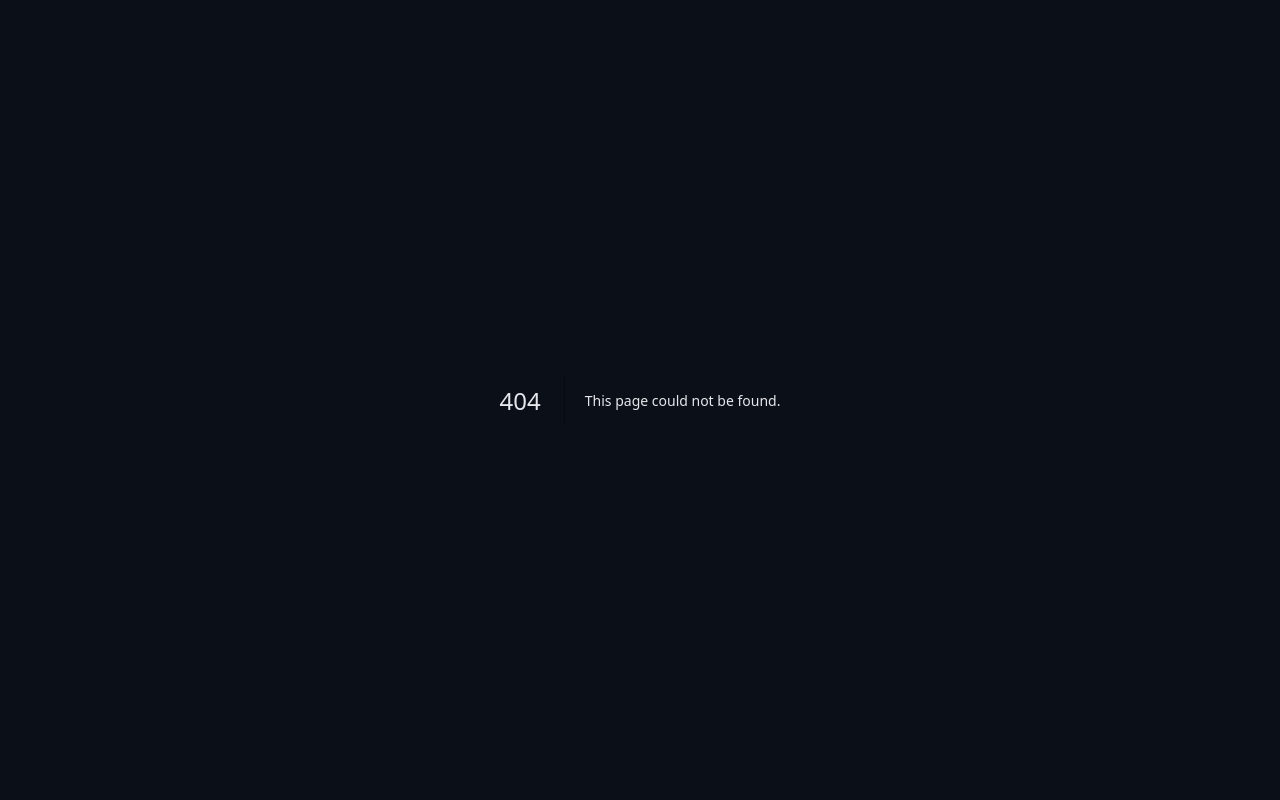
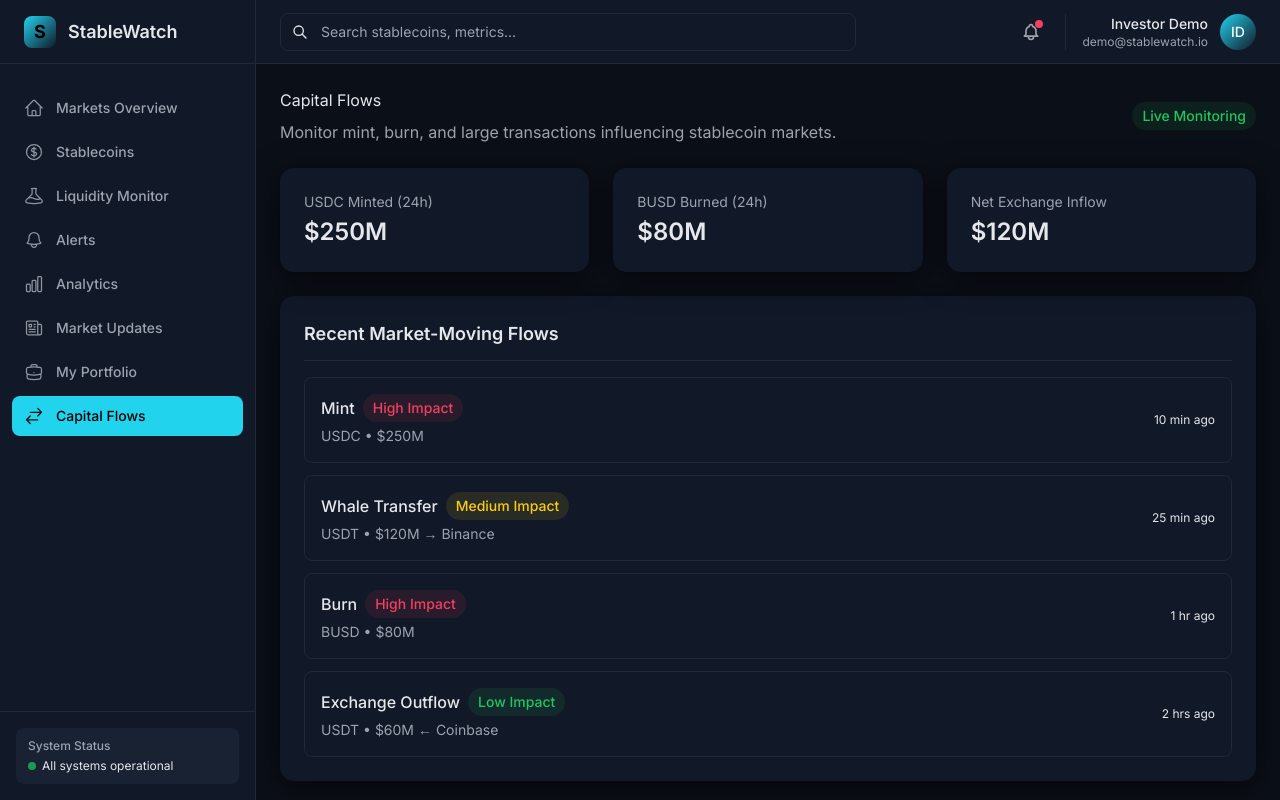
Before and after one commit to aryan192004/StableCoinMonitoringSystem, a Next.js app in the folder apps/frontend/: page /dashboard/flows in a window 1280 px wide. Before the commit this address had no page. Built offline with nearby package versions, Linux system fonts and the light colour scheme.

Commit message:
Create CapitalFlowsPage component for monitoring flows
This component displays capital flows including minted and burned assets, along with recent market-moving transactions. It features highlights and a list of flows with impact indicators.

```diff
--- /dev/null
+++ b/apps/frontend/app/dashboard/flows/page.tsx
@@ -0,0 +1,118 @@
+'use client';
+
+import { DashboardLayout } from '@/components/layout';
+import { Card, CardHeader, CardTitle, CardBody } from '@/components/ui';
+import { Badge } from '@/components/ui/Badge';
+
+export default function CapitalFlowsPage() {
+  const highlights = [
+    { label: 'USDC Minted (24h)', value: '$250M', trend: 'up' },
+    { label: 'BUSD Burned (24h)', value: '$80M', trend: 'down' },
+    { label: 'Net Exchange Inflow', value: '$120M', trend: 'neutral' },
+  ];
+
+  const flows = [
+    {
+      type: 'Mint',
+      asset: 'USDC',
+      amount: '$250M',
+      impact: 'High',
+      time: '10 min ago',
+    },
+    {
+      type: 'Whale Transfer',
+      asset: 'USDT',
+      amount: '$120M → Binance',
+      impact: 'Medium',
+      time: '25 min ago',
+    },
+    {
+      type: 'Burn',
+      asset: 'BUSD',
+      amount: '$80M',
+      impact: 'High',
+      time: '1 hr ago',
+    },
+    {
+      type: 'Exchange Outflow',
+      asset: 'USDT',
+      amount: '$60M ← Coinbase',
+      impact: 'Low',
+      time: '2 hrs ago',
+    },
+  ];
+
+  const impactVariant = (impact: string) => {
+    if (impact === 'High') return 'danger';
+    if (impact === 'Medium') return 'warning';
+    return 'success';
+  };
+
+  return (
+    <DashboardLayout>
+      <div className="space-y-6">
+
+        {/* Header */}
+        <div className="flex items-center justify-between">
+          <div>
+            <h1 className="mb-2">Capital Flows</h1>
+            <p className="text-textSecondary">
+              Monitor mint, burn, and large transactions influencing stablecoin markets.
+            </p>
+          </div>
+          <Badge variant="success">Live Monitoring</Badge>
+        </div>
+
+        {/* Highlight Cards */}
+        <div className="grid md:grid-cols-3 gap-6">
+          {highlights.map((item, i) => (
+            <Card key={i}>
+              <CardBody>
+                <p className="text-sm text-textSecondary mb-1">{item.label}</p>
+                <h3 className="text-2xl font-semibold text-textPrimary">
+                  {item.value}
+                </h3>
+              </CardBody>
+            </Card>
+          ))}
+        </div>
+
+        {/* Recent Flows */}
+        <Card>
+          <CardHeader>
+            <CardTitle>Recent Market-Moving Flows</CardTitle>
+          </CardHeader>
+          <CardBody>
+            <div className="space-y-3">
+              {flows.map((flow, i) => (
+                <div
+                  key={i}
+                  className="flex items-center justify-between p-4 rounded-lg border border-border bg-surface hover:shadow-card transition-shadow"
+                >
+                  <div>
+                    <div className="flex items-center gap-2 mb-1">
+                      <span className="font-medium text-textPrimary">
+                        {flow.type}
+                      </span>
+                      <Badge variant={impactVariant(flow.impact)}>
+                        {flow.impact} Impact
+                      </Badge>
+                    </div>
+                    <p className="text-sm text-textSecondary">
+                      {flow.asset} • {flow.amount}
+                    </p>
+                  </div>
+
+                  <span className="text-xs text-textTertiary">
+                    {flow.time}
+                  </span>
+                </div>
+              ))}
+            </div>
+          </CardBody>
+        </Card>
+
+      </div>
+    </DashboardLayout>
+  );
+}
```
